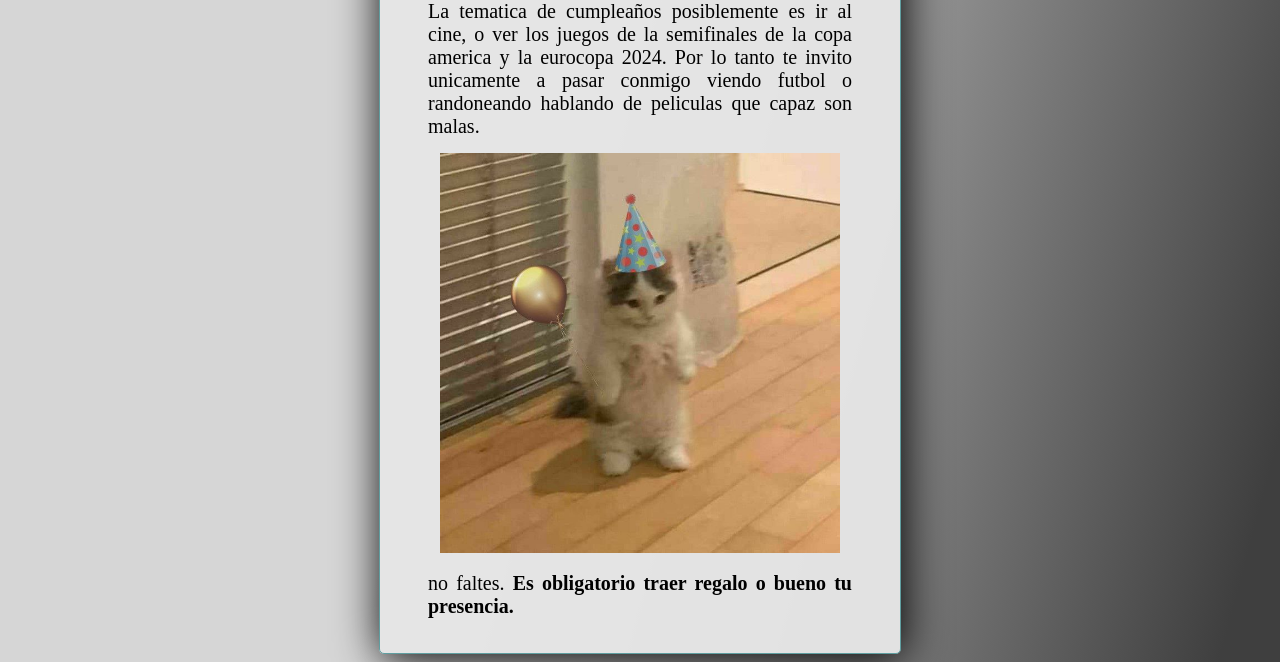
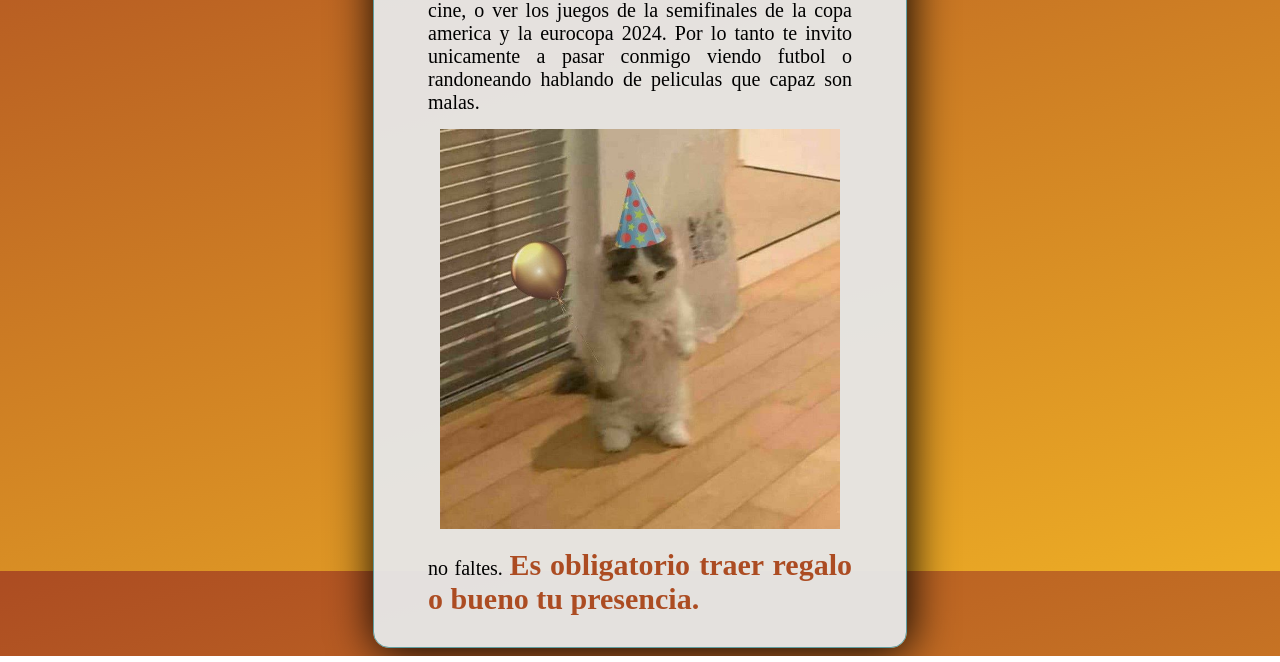
Before and after one commit to albanibarragan/card-invitacion-cumple, a plain HTML site: page index.html in a window 1280 px wide. Shown: the part 229-891 px from the top of the page. Drawn offline with Linux system fonts and the light colour scheme.

Commit message:
mejoras en la card

```diff
--- a/index.html
+++ b/index.html
@@ -21,7 +21,8 @@
       </p>
       <img src="src/gato-cumpleañosa.jpg" alt="gato-cumpleaños" />
       <p class="content">
-        no faltes. <b>Es obligatorio traer regalo o bueno tu presencia.</b>
+        no faltes.
+        <span>Es obligatorio traer regalo o bueno tu presencia.</span>
       </p>
     </div>
   </body>
--- a/style.css
+++ b/style.css
@@ -1,22 +1,24 @@
 body {
   font-family: "Times New Roman", Times, serif;
-  background: linear-gradient(
-    105deg,
-    rgb(214, 214, 214) 39%,
-    rgb(63, 63, 63) 96%
+  background-image: linear-gradient(
+    163deg,
+    rgb(172, 76, 34),
+    rgb(205, 125, 36),
+    rgb(237, 173, 37)
   );
   background-size: cover;
+  background-attachment: fixed;
 }
 
 .card {
   background-color: #e7e7e7f5;
   text-align: center;
+  margin: 0 auto;
+  margin-top: 20px;
   width: 500px;
-  margin: auto;
-  margin-top: 40px;
-  padding: 20px 10px;
+  padding: 1em;
   border: 1px solid cadetblue;
-  border-radius: 5px;
+  border-radius: 1em;
   box-shadow: 2px 4px 45px #000000;
 }
 
@@ -28,7 +30,7 @@ body {
 }
 
 .card-description {
-  color: chocolate;
+  color: rgb(205, 125, 36);
   font-size: 24px;
   font-weight: 90;
   margin: 0 8px;
@@ -51,4 +53,5 @@ img {
 span {
   font-size: 30px;
   font-weight: 600;
+  color: rgb(172, 76, 34);
 }
```
